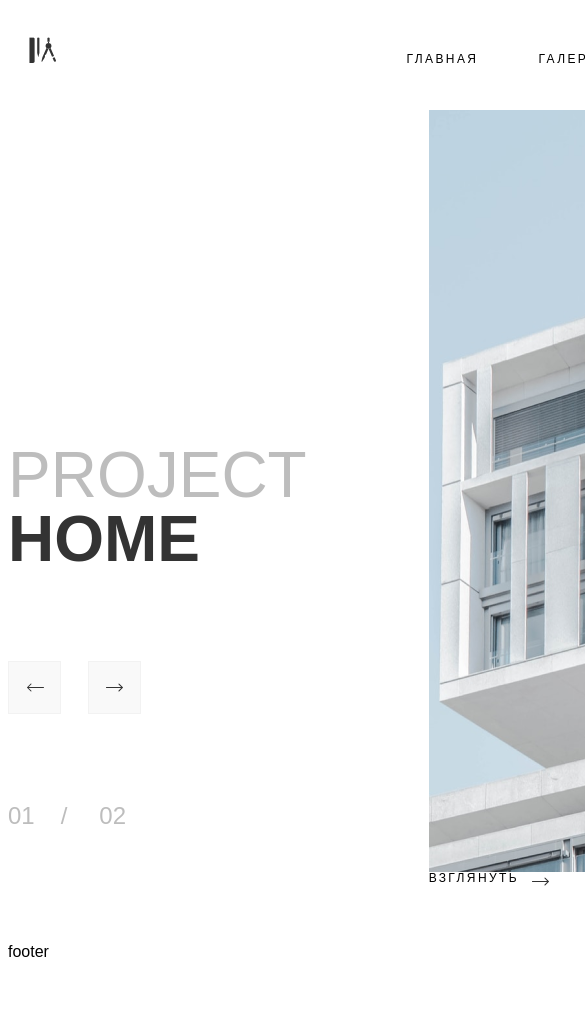
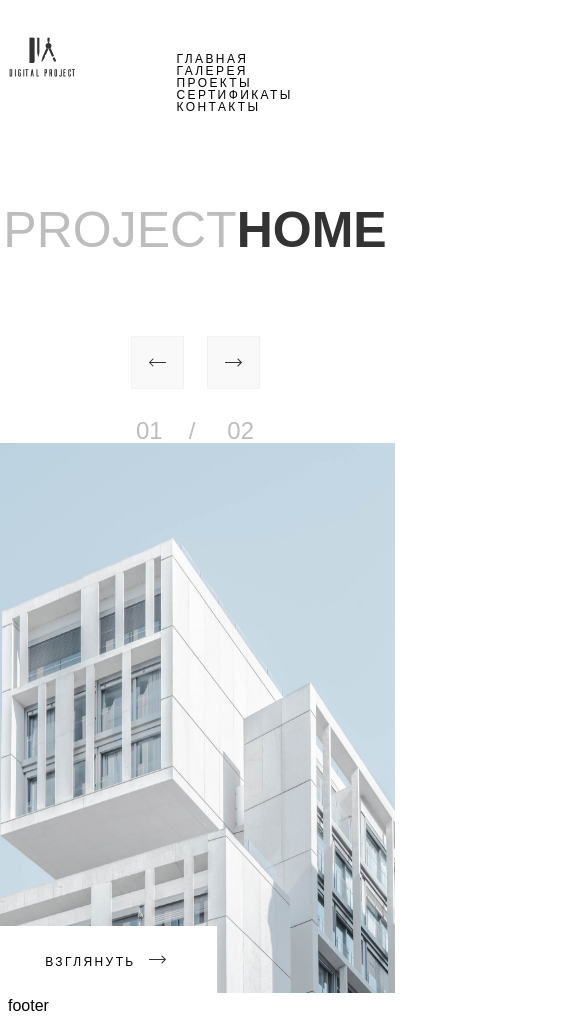
Before and after one commit to RimmaBuzuluk/digital_project, a plain HTML site: page index.html in a window 390 px wide. Shown: the top 1018 px of the page, 585 px wide, since content can reach past the window. Before the commit the page ends 969 px from the top, so only its background shows below. Drawn offline with Linux system fonts and the light colour scheme; a web font is replaced by a local one.

Commit message:
adaptiv size

```diff
--- a/index.html
+++ b/index.html
@@ -10,7 +10,9 @@
     <div class="wrapper">
         <header>
             <div class="logo">
+
                 <img class="logo__img" src="./img/Group 8.svg" alt="">
+                <img class="logo__text" src="./img/Vector.png" alt="">
             </div>
             <div class="menu">
                 <div class="menu__item">ГЛАВНАЯ</div>
@@ -22,7 +24,7 @@
         </header>
         <main>
             <div class="block_information">
-                <div class="block_navigatio">
+                <div class="block_navigation">
                     <div class="block_information__main_name">
                         <div class="block_information__project">PROJECT</div>
                         <div class="block_information__home">HOME</div>
@@ -42,7 +44,7 @@
                     </div>
                 </div>
                 <div class="block_photo">
-                    <img src="./img/Rectangle 6.png" alt="">
+                    <img class="block_photo__img" src="./img/Rectangle 6.png" alt="">
                     <div class="button_click">
                         <div class="batton_click_element">
                             <div class="button_click__name">ВЗГЛЯНУТЬ</div>
--- a/style.css
+++ b/style.css
@@ -20,27 +20,52 @@
 
 header{
     display: flex;
+
+}
+/* //////// */
+.logo{
+    position: relative; /* Встановіть позицію відносної, щоб дів знаходився всередині контейнера. */
+    width: 68.553px;
+    height: 41.527px;
+    margin: 29.14px 330px 31.33px 0;
 }
 
-.logo{
-    margin: 29.14px 330px 31.33px 0;
-    width: 68.552px;
+@media(max-width:1024px){
+    .logo{
+        margin-right: 250px;
+        flex-wrap: nowrap;
+    }
+}
+
+@media(max-width:768px){
+    .logo{
+        margin-right: 100px;
+        flex-wrap: nowrap;
+    }
+}
+
+.logo__img{
+    width: 68.553px;
     height: 41.527px;
-    flex-shrink: 0;
 
 }
 
-.logo__img{
+.logo__text{
+    position: absolute;
+    bottom: 0; /* Розміщення в нижньому краю контейнера */
+    left: 0; /* Розміщення в лівому краю контейнера */
     width: 68.552px;
-    height: 41.527px;
+    height: 12.452px;
 }
+
 
 .menu{
     display: flex;
+    flex-wrap: wrap;
     margin: 44.69px 0 45.66px 0;
+}
 
 
-}
 
 .menu__item{
     font-size: 12px;
@@ -59,20 +84,23 @@ header{
 /* ///////////////////////////////////////////////////////////////////// */
 .block_information{
     display: flex;
+    /* align-items: center; */
 }
 
 
 
 .block_information__main_name{
+    width: 278px;
+    height: 128px;
     margin-top: 333px;
     margin-right: 122px;
+
 }
 
 .block_information__project{
     font-size: 64px;
-    font-style: normal;
+    color: #bdbdbd;
     font-weight: 300;
-    color: #bdbdbd;
     line-height: 64px;
 }
 
@@ -90,7 +118,6 @@ header{
 .block_information__button{
     width: 53px;
     height: 53px;
-
     border: 1px solid #f2f2f2;
     background: #f9f9f9;
 }
@@ -118,17 +145,60 @@ header{
 .num_2{
     margin-left: 31.97px;
 }
-/* /////////// */
+@media(max-width:1024px){
+    .block_information{
+        flex-wrap: wrap;
+        justify-content: center;
+    }
+
+    .block_navigation{
+        width: 500px;
+    }
+
+    .block_information__main_name{
+        width: 100%;
+        margin-top: 40px;
+        display: flex;
+        justify-content: center;
+    }
+
+    .block_information__project{
+        font-size: 50px;
+    }
+
+    .block_information__home{
+        font-size: 50px;
+    }
+
+    .block_information__arrows{
+        margin-top: 10px;
+        display: flex;
+        justify-content: center;
+    }
+
+    .block_information__number{
+        margin-top: 30px;
+        justify-content: center;
+    }
+}
+
+
+@media(max-width:768px){
+
+}
+
+/* /////////////////////////////////////// */
+
 
 .block_photo{
     position: relative;
+
 }
 
 .button_click{
     position: absolute;
     bottom: 0;
     left: 0;
-
 }
 
 .batton_click_element{
@@ -136,7 +206,11 @@ header{
     width: 222px;
     height: 71px;
     background-color: #fff;
+}
 
+.block_photo__img{
+    width: 770px;
+    height: 829px;
 }
 
 .button_click__name{
@@ -145,11 +219,30 @@ header{
     line-height: 12px;
     letter-spacing: 2.4px;
     text-transform: uppercase;
+
+    margin: 30px 0 29px 50.34px;
 }
 
 .button_click__arrow{
-    margin-left: 12px;
+    margin: 24px 49.66px 23px 12px;
 
-    width: 17.207px;
-    height: 8px;
+    width: 24px;
+    height: 24px;
+
 }
+
+@media(max-width:1024px){
+    .block_photo__img{
+        width:600px;
+        height: 729px;
+    }
+}
+
+@media(max-width:768px){
+    .block_photo__img{
+        width: 400px;
+        height: 550px;
+    }
+}
+
+/* ////////////////////////////////////// */
```
Also changed, not shown: img/Vector.png (added).
